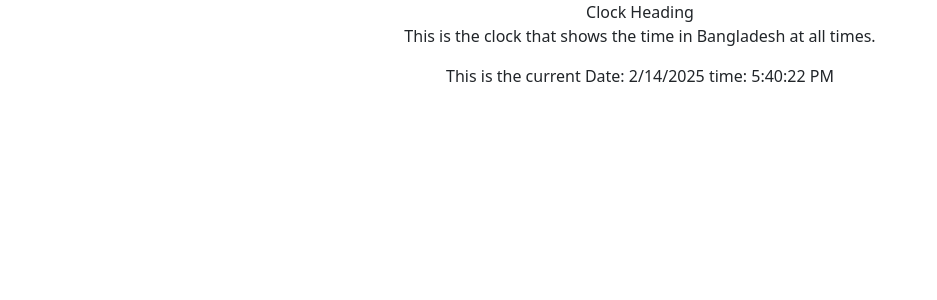
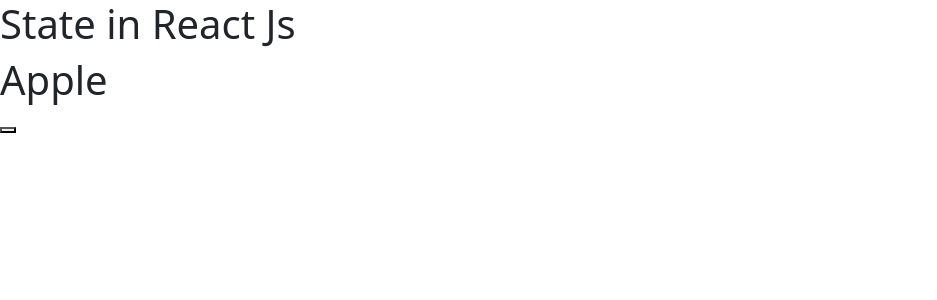
Before and after one commit to mdrezaulkarim38/JSPractice, a React (Vite) app in the folder client/: page / in a window 1280 px wide. Shown: the top 300 px of the page, without its empty margins (0-937 px from the left). Built offline with nearby package versions, Linux system fonts and the light colour scheme.

Commit message:
Learning State

```diff
--- a/client/src/App.jsx
+++ b/client/src/App.jsx
@@ -1,14 +1,11 @@
-import ClockHeading from "./components/ClockHeading.jsx";
-import ClockSlogan from "./components/ClockSlogan.jsx";
-import CurrentTime from "./components/CurrentTime.jsx";
-
 function App() {
+    let fruit = "Apple";
     return (
-        <center className="container-fluid">
-            <ClockHeading />
-            <ClockSlogan />
-            <CurrentTime />
-        </center>
+        <div>
+            <h1>State in React Js</h1>
+            <h1>{fruit}</h1>
+            <button></button>
+        </div>
     );
 }
 
```
